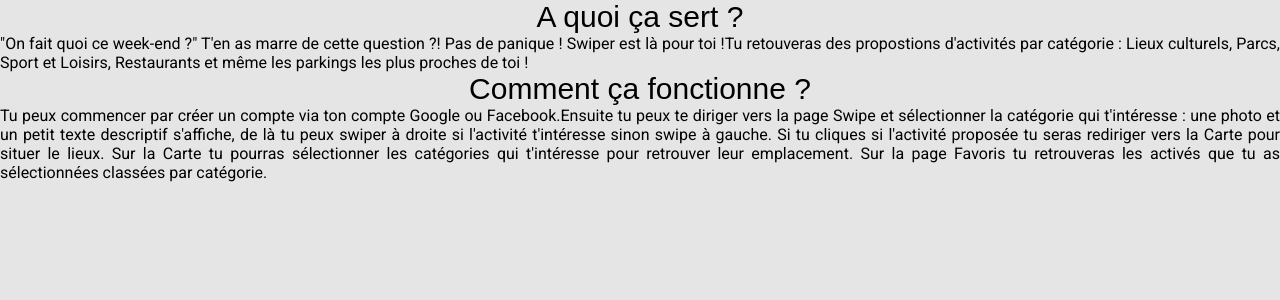
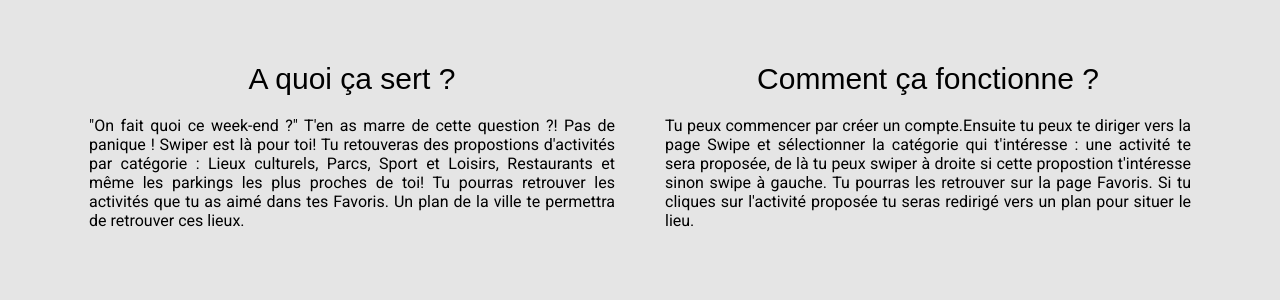
Before and after one commit to guilhemcv/swiper, a React (Create React App) app: page / in a window 1280 px wide. Shown: the top 300 px of the page. Built offline with nearby package versions, Linux system fonts and the light colour scheme; a web font is replaced by a local one.

Commit message:
styles created

```diff
--- a/src/components/Carte/Carte.css
+++ b/src/components/Carte/Carte.css
@@ -1,8 +1,69 @@
-/*                    CARTE              */
+/*                    CARTE                                                */
 
+
+/*                   MOBILE FIRST                               */
 h2 {
+  display: flex;
+  justify-content: center;
+  align-items: center;
   text-align: center;
+  margin-bottom :20px;
 }
 p{
+  display: flex;
+  justify-content: center;
   text-align: justify;
+  width: 100%;
+  margin-bottom :20px;
 }
+.carte{
+  display: flex;
+  flex-direction: column;
+  width: 90%;
+  margin-right : auto ;
+  margin-left: auto;
+  padding-top: 2px;
+  padding-bottom: 2px;
+}
+
+/*                      DESKTOP                      */
+
+
+@media screen and (min-width : 800px) {
+  .carte{
+    display: flex;
+    flex-direction: row;
+    display: flex;
+    margin-top: 60px;
+    padding-left: 0px;
+    padding-right: 0px;
+  }
+  h2{
+    display: flex;
+    flex-direction: row;
+  }
+  .info{
+    display: block;
+    width: 100%;
+    border-radius:solid 2px;
+    margin-left: 20px;
+    margin-right: 20px;
+    padding-left: 5px;
+    padding-right: 5px;
+  }
+  .info p{
+    display: flex;
+   text-align: justify;
+   align-content: center;
+   justify-content: center;
+  }
+  .fonctionnement{
+    display: block;
+    border-radius:solid 2px;
+    width: 100%;
+    margin-left: 20px;
+    margin-right: 20px;
+    padding-left: 5px;
+    padding-right: 5px;
+  }
+}
--- a/src/components/Carte/Carte.js
+++ b/src/components/Carte/Carte.js
@@ -4,27 +4,26 @@ import "./Carte.css";
 function Carte() {
   return (
     <div className="carte">
-      <div>
+      <div className="info">
         <h2> A quoi ça sert ? </h2>
         <p>
           "On fait quoi ce week-end ?" T'en as marre de cette question ?! Pas de
-          panique ! Swiper est là pour toi !Tu retouveras des propostions
+          panique ! Swiper est là pour toi! Tu retouveras des propostions
           d'activités par catégorie : Lieux culturels, Parcs, Sport et Loisirs,
-          Restaurants et même les parkings les plus proches de toi !
+          Restaurants et même les parkings les plus proches de toi! Tu pourras
+          retrouver les activités que tu as aimé dans tes Favoris. Un plan de la
+          ville te permettra de retrouver ces lieux.
         </p>
       </div>
-      <div>
+      <div className="fonctionnement">
         <h2> Comment ça fonctionne ? </h2>
         <p>
-          Tu peux commencer par créer un compte via ton compte Google ou
-          Facebook.Ensuite tu peux te diriger vers la page Swipe et sélectionner
-          la catégorie qui t'intéresse : une photo et un petit texte descriptif
-          s'affiche, de là tu peux swiper à droite si l'activité t'intéresse
-          sinon swipe à gauche. Si tu cliques si l'activité proposée tu seras
-          rediriger vers la Carte pour situer le lieux. Sur la Carte tu pourras
-          sélectionner les catégories qui t'intéresse pour retrouver leur
-          emplacement. Sur la page Favoris tu retrouveras les activés que tu as
-          sélectionnées classées par catégorie.
+          Tu peux commencer par créer un compte.Ensuite tu peux te diriger vers
+          la page Swipe et sélectionner la catégorie qui t'intéresse : une
+          activité te sera proposée, de là tu peux swiper à droite si cette
+          propostion t'intéresse sinon swipe à gauche. Tu pourras les retrouver
+          sur la page Favoris. Si tu cliques sur l'activité proposée tu seras
+          redirigé vers un plan pour situer le lieu.
         </p>
       </div>
     </div>
```
